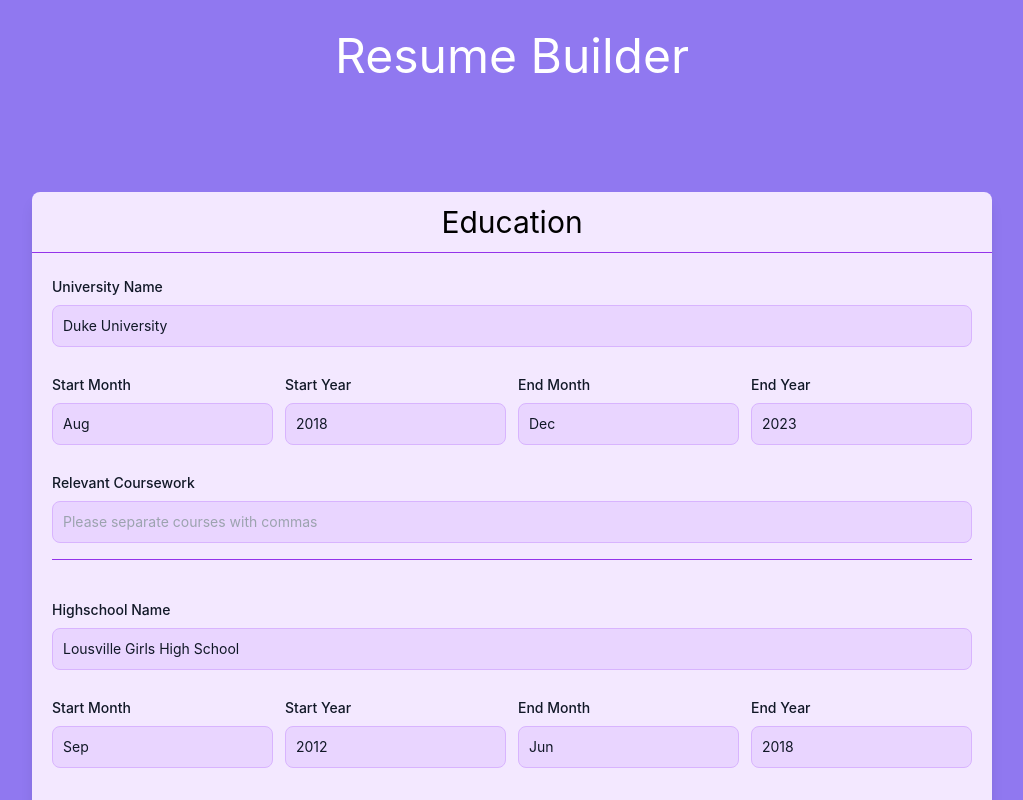
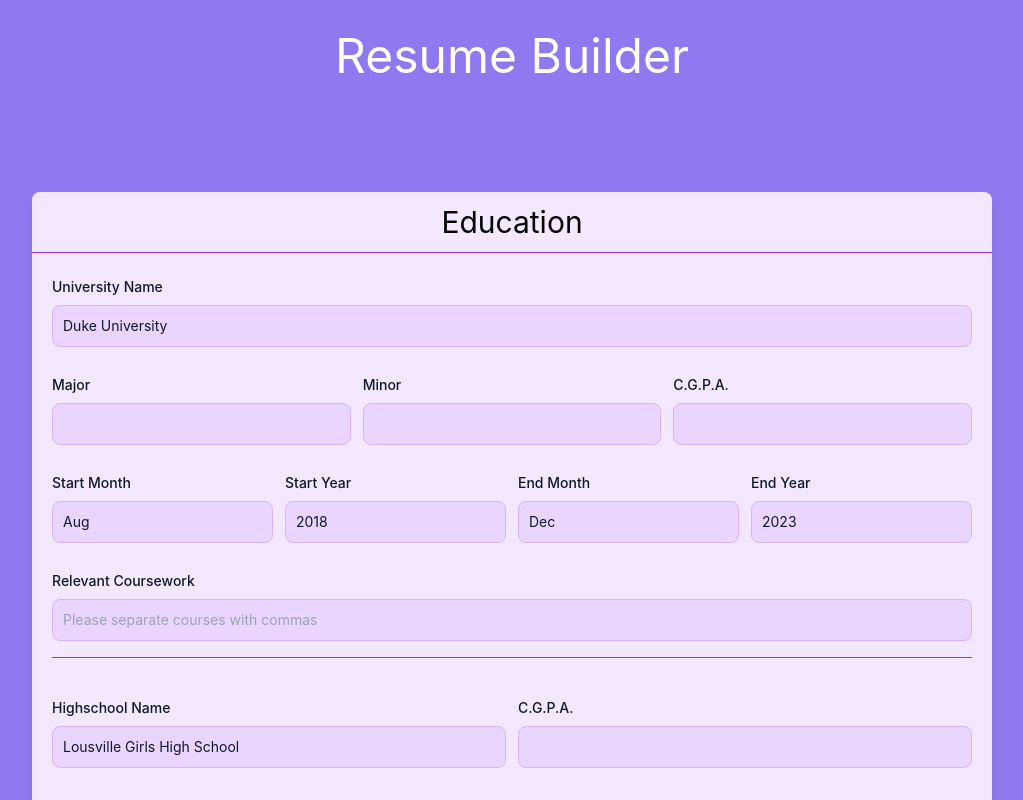
Before and after one commit to withlovedese/resume-builder, a React (Create React App) app: page / in a window 1280 px wide. Both pictures are taken after a click on the button "Next". Shown: the top 800 px of the page, without its empty margins (128-1151 px from the left). Built offline with nearby package versions, Linux system fonts and the light colour scheme.

Commit message:
done with pdf template for now

```diff
--- a/src/components/Education.js
+++ b/src/components/Education.js
@@ -13,10 +13,28 @@ const Education = ({ state, handleChange, nextStep, prevStep }) => {
             {/* body */}
             <div className="grid gap-6 mb-6 md:grid-rows-2 mx-5 my-6 text-left">
 
-                <div className='grid gap-3 mb-4 md:grid-rows-3 border-b border-b-purple-600'>
+                <div className='grid gap-3 mb-4 md:grid-rows-4 border-b border-b-purple-600'>
                   <div>
                     <label htmlFor="universityName" className='block mb-2 text-sm font-medium text-gray-900'>University Name</label>
                     <input type="text" name='universityName' className='bg-purple-200 border border-purple-300 text-gray-900 text-sm rounded-lg focus:ring-purple-500 focus:border-purple-500 block w-full p-2.5' onChange={handleChange} value={state.universityName}/>
+                  </div>
+
+                  <div className='grid gap-3 mb-4 md:grid-cols-3'>
+
+                    <div>
+                      <label htmlFor="major" className='block mb-2 text-sm font-medium text-gray-900'>Major</label>
+                      <input type="text" name='major' className='bg-purple-200 border border-purple-300 text-gray-900 text-sm rounded-lg focus:ring-purple-500 focus:border-purple-500 block w-full p-2.5'onChange={handleChange} value={state.major}/>
+                    </div>
+                    <div>
+                      <label htmlFor="minor" className='block mb-2 text-sm font-medium text-gray-900'>Minor</label>
+                      <input type="text" name='minor' className='bg-purple-200 border border-purple-300 text-gray-900 text-sm rounded-lg focus:ring-purple-500 focus:border-purple-500 block w-full p-2.5' onChange={handleChange} value={state.minor}/>
+                    </div>
+
+                    <div>
+                      <label htmlFor="uniGPA" className='block mb-2 text-sm font-medium text-gray-900'>C.G.P.A.</label>
+                      <input type="text" name='uniGPA' className='bg-purple-200 border border-purple-300 text-gray-900 text-sm rounded-lg focus:ring-purple-500 focus:border-purple-500 block w-full p-2.5' onChange={handleChange} value={state.uniGPA}/>
+                    </div>
+
                   </div>
                   <div className='grid gap-3 mb-4 md:grid-cols-4'>
 
@@ -44,10 +62,20 @@ const Education = ({ state, handleChange, nextStep, prevStep }) => {
                   </div>
                 </div>
 
-                <div className='grid gap-3 mb-4 md:grid-rows-3'>
-                  <div>
-                    <label htmlFor="highschoolName" className='block mb-2 text-sm font-medium text-gray-900'>Highschool Name</label>
-                    <input type="text" name='highschoolName' className='bg-purple-200 border border-purple-300 text-gray-900 text-sm rounded-lg focus:ring-purple-500 focus:border-purple-500 block w-full p-2.5' onChange={handleChange} value={state.highschoolName}/>
+                <div className='grid gap-2 mb-3 md:grid-rows-4'>
+                  <div className='grid gap-3 mb-4 md:grid-cols-2'>
+
+                    <div>
+                      <label htmlFor="highschoolName" className='block mb-2 text-sm font-medium text-gray-900'>Highschool Name</label>
+                      <input type="text" name='highschoolName' className='bg-purple-200 border border-purple-300 text-gray-900 text-sm rounded-lg focus:ring-purple-500 focus:border-purple-500 w-full block p-2.5' onChange={handleChange} value={state.highschoolName}/>
+                    </div>
+
+                    <div>
+                      <label htmlFor="highGPA" className='block mb-2 text-sm font-medium text-gray-900'>C.G.P.A.</label>
+                      <input type="text" name='highGPA' className='bg-purple-200 border border-purple-300 text-gray-900 text-sm rounded-lg focus:ring-purple-500 focus:border-purple-500 block w-full p-2.5' onChange={handleChange} value={state.highGPA}/>
+                    </div>
+
+
                   </div>
                   <div className='grid gap-3 mb-4 md:grid-cols-4'>
 
@@ -70,12 +98,16 @@ const Education = ({ state, handleChange, nextStep, prevStep }) => {
                   </div>
 
                   <div>
+                    <label htmlFor="SAT" className='block mb-2 text-sm font-medium text-gray-900'>SAT Score</label>
+                    <input type="text" className='bg-purple-200 border border-purple-300 text-gray-900 text-sm rounded-lg focus:ring-purple-500 focus:border-purple-500 block w-full p-2.5' onChange={handleChange} placeholder={`****/1600 (EBRW:***, Math:***)`} name="SAT"/>
+                  </div>
+
+
+                  <div>
                     <label htmlFor="relAwards" className='block mb-2 text-sm font-medium text-gray-900'>Relevant Awards</label>
-                    <input type="text" className='bg-purple-200 border border-purple-300 text-gray-900 text-sm rounded-lg focus:ring-purple-500 focus:border-purple-500 block w-full p-2.5' onChange={handleChange} placeholder={`${state.relAwards}`} name="relAwards"/>
+                    <input type="text" className='bg-purple-200 border border-purple-300 text-gray-900 text-sm rounded-lg focus:ring-purple-500 focus:border-purple-500 block w-full p-2.5' onChange={handleChange} placeholder={`Please separate awards with commas`} name="relAwards"/>
                   </div>
                 </div>
-
-
             </div>
 
             {/* footer */}
--- a/src/components/Resume.js
+++ b/src/components/Resume.js
@@ -22,16 +22,21 @@ const Resume = () => {
         address: '1 Deji Odunuga Street, Anthony, Lagos, Nigeria',
         personalWebsite: 'withlovedese.github.io',
         universityName: 'Duke University',
+        major: '',
+        minor: '',
+        uniGPA: '',
         uniStartMonth: 'Aug',
         uniStartYear: '2018',
         uniEndMonth: 'Dec',
         uniEndYear: '2023',
         relCoursework: 'Please separate courses with commas',
         highschoolName: 'Lousville Girls High School',
+        highGPA: '',
         highStartMonth: 'Sep',
         highStartYear: '2012',
         highEndMonth: 'Jun',
         highEndYear: '2018',
+        SAT: '',
         relAwards: 'Please separate awards with commas',
         projectName1: '',
         techUsed1: '',
```
